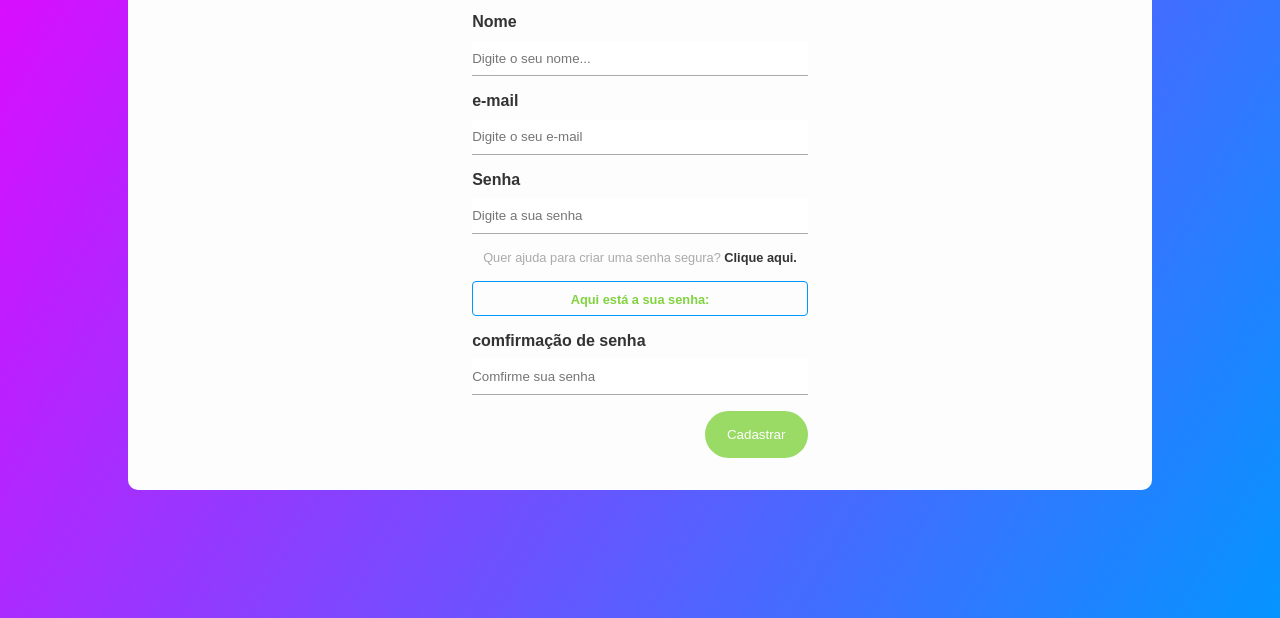
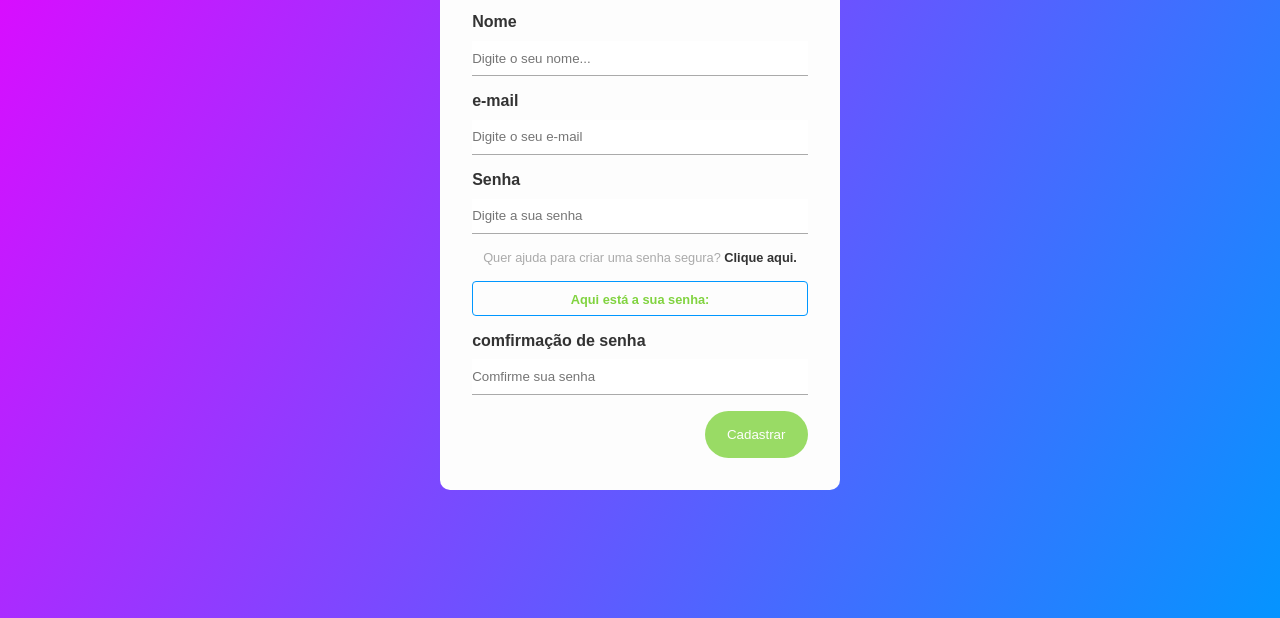
Before and after one commit to Brunofms16/gerador-de-senhas, a plain HTML site: page key-generator/index.html in a window 1280 px wide. Shown: the part 240-858 px from the top of the page. Drawn offline with Linux system fonts and the light colour scheme.

Commit message:
Update media.css

```diff
--- a/key-generator/media.css
+++ b/key-generator/media.css
@@ -24,7 +24,7 @@ img#tb {display: block;}
     #register-form {
         background-color: #fdfdfd;
         padding: 2rem;
-        width: 80vw;
+        width: 400px;
         display: flex;
         flex-direction: column;
         border-radius: 10px;
```
